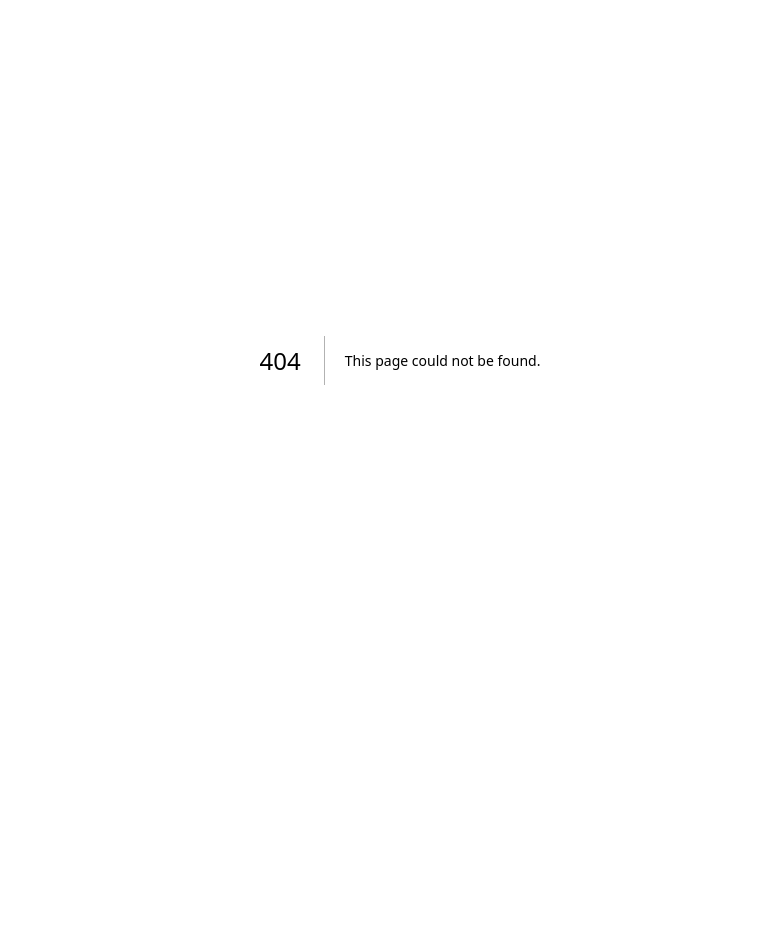
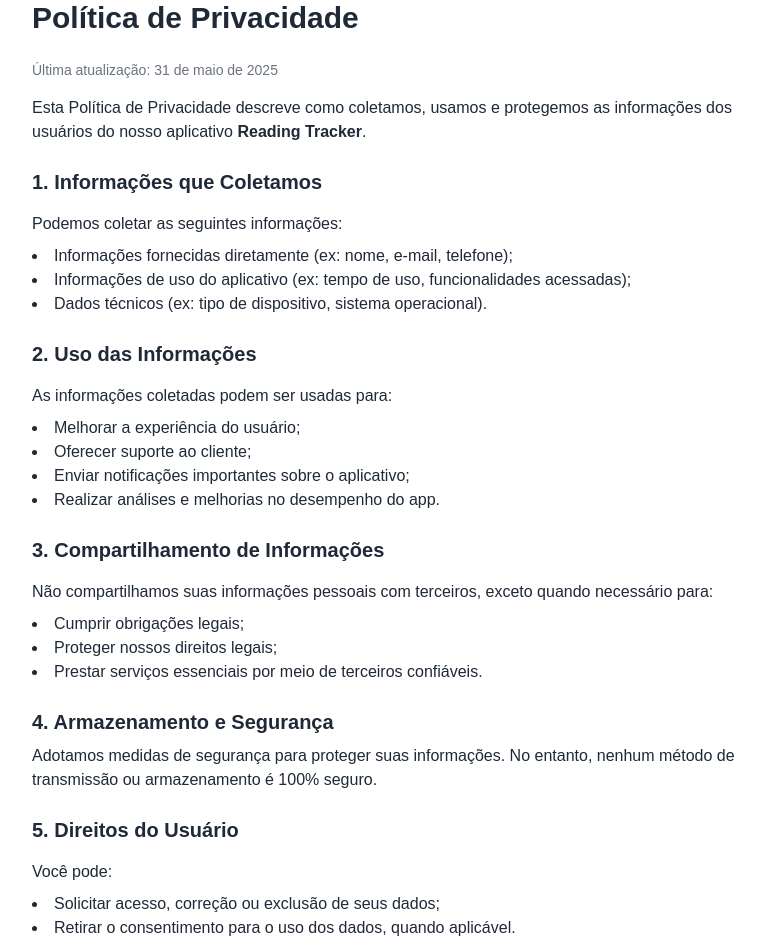
Before and after one commit to GuinterZaffalon/guinter-website, a Next.js app: page /politica-de-privacidade in a window 1280 px wide. Before the commit this address had no page. Shown: the part 40-992 px from the top of the page, without its empty margins (240-1005 px from the left). Before the commit the page ends 800 px from the top, so only its background shows below. Built offline with nearby package versions, Linux system fonts and the light colour scheme.

Commit message:
feat: politica de privacidade

```diff
--- /dev/null
+++ b/src/app/politica-de-privacidade/page.tsx
@@ -0,0 +1,75 @@
+"use client"
+
+export default function PoliticaDePrivacidade() {
+  return (
+    <main className="max-w-3xl mx-auto px-4 py-10 text-gray-800">
+      <h1 className="text-3xl font-bold mb-6">Política de Privacidade</h1>
+
+      <p className="text-sm text-gray-500 mb-4">Última atualização: 31 de maio de 2025</p>
+
+      <p className="mb-4">
+        Esta Política de Privacidade descreve como coletamos, usamos e protegemos as informações dos
+        usuários do nosso aplicativo <strong>Reading Tracker</strong>.
+      </p>
+
+      <h2 className="text-xl font-semibold mt-6 mb-2">1. Informações que Coletamos</h2>
+      <p className="mb-4"> </p>
+        Podemos coletar as seguintes informações:
+        <ul className="list-disc list-inside mt-2">
+          <li>Informações fornecidas diretamente (ex: nome, e-mail, telefone);</li>
+          <li>Informações de uso do aplicativo (ex: tempo de uso, funcionalidades acessadas);</li>
+          <li>Dados técnicos (ex: tipo de dispositivo, sistema operacional).</li>
+        </ul>
+
+
+      <h2 className="text-xl font-semibold mt-6 mb-2">2. Uso das Informações</h2>
+      <p className="mb-4"></p>
+        As informações coletadas podem ser usadas para:
+        <ul className="list-disc list-inside mt-2">
+          <li>Melhorar a experiência do usuário;</li>
+          <li>Oferecer suporte ao cliente;</li>
+          <li>Enviar notificações importantes sobre o aplicativo;</li>
+          <li>Realizar análises e melhorias no desempenho do app.</li>
+        </ul>
+
+
+      <h2 className="text-xl font-semibold mt-6 mb-2">3. Compartilhamento de Informações</h2>
+      <p className="mb-4"></p>
+        Não compartilhamos suas informações pessoais com terceiros, exceto quando necessário para:
+        <ul className="list-disc list-inside mt-2">
+          <li>Cumprir obrigações legais;</li>
+          <li>Proteger nossos direitos legais;</li>
+          <li>Prestar serviços essenciais por meio de terceiros confiáveis.</li>
+        </ul>
+
+
+      <h2 className="text-xl font-semibold mt-6 mb-2">4. Armazenamento e Segurança</h2>
+      <p className="mb-4">
+        Adotamos medidas de segurança para proteger suas informações. No entanto, nenhum método de
+        transmissão ou armazenamento é 100% seguro.
+      </p>
+
+      <h2 className="text-xl font-semibold mt-6 mb-2">5. Direitos do Usuário</h2>
+      <p className="mb-4"></p>
+        Você pode:
+        <ul className="list-disc list-inside mt-2">
+          <li>Solicitar acesso, correção ou exclusão de seus dados;</li>
+          <li>Retirar o consentimento para o uso dos dados, quando aplicável.</li>
+        </ul>
+
+
+      <h2 className="text-xl font-semibold mt-6 mb-2">6. Alterações nesta Política</h2>
+      <p className="mb-4"></p>
+        Podemos atualizar esta política periodicamente. Recomendamos que você revise este documento com frequência.
+
+
+      <h2 className="text-xl font-semibold mt-6 mb-2">7. Contato</h2>
+      <p>
+        Se tiver dúvidas sobre esta Política de Privacidade, entre em contato conosco pelo e-mail:{' '}
+        <a href="mailto:seuemail@dominio.com" className="text-blue-600 underline">
+          contato@guinter.dev
+        </a>
+      </p>
+    </main>
+  );
+}
```
